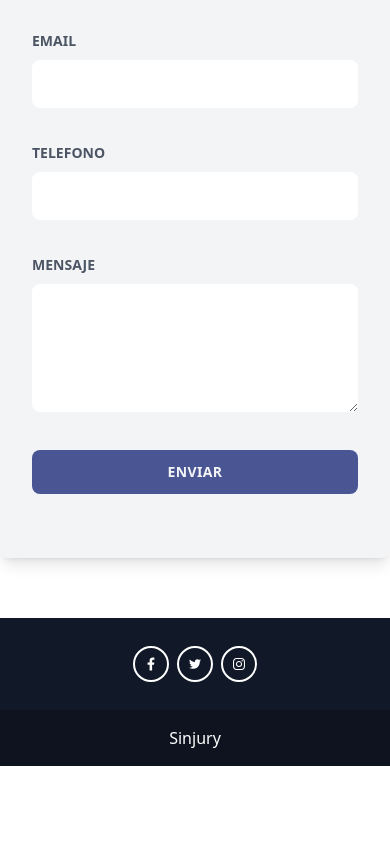
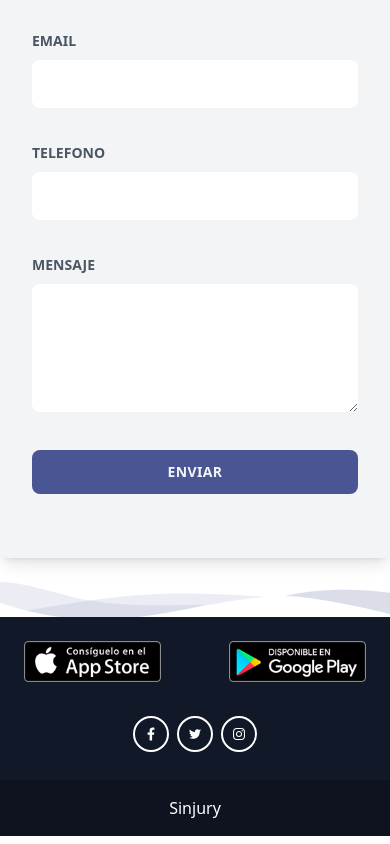
Before and after one commit to asiph-team/sinjury-landing, a Next.js app: page / in a window 390 px wide. Shown: the part 5831-6675 px from the top of the page. Before the commit the page ends 6605 px from the top, so only its background shows below. Built offline with nearby package versions, Linux system fonts and the light colour scheme.

Commit message:
fix: app stores , menu responsive

```diff
--- a/pages/index.tsx
+++ b/pages/index.tsx
@@ -45,6 +45,10 @@ const Home: NextPage = () => {
 
         <SeparatorBottom />
         <ContantSection />
+        <Separator
+          colorPrimary='#1b5e7d'
+          colorSecundary='#4a5593'
+        />
         <PageFooter />
 
       </div>
--- a/pages/sinjury.tsx
+++ b/pages/sinjury.tsx
@@ -22,7 +22,10 @@ const Sinjury: NextPage = () => {
         <Separator colorPrimary={''} colorSecundary={''} />
 
         <ResumenModelSinjury title="Modelo Sinjury"/>
-        <Separator colorPrimary={''} colorSecundary={''} />
+        <Separator
+          colorPrimary='#1b5e7d'
+          colorSecundary='#4a5593'
+        />
         <PageFooter></PageFooter>
 
       </div>
--- a/widgets/ResumenModelSinjury/index.tsx
+++ b/widgets/ResumenModelSinjury/index.tsx
@@ -11,6 +11,7 @@ import vigilancia_medica from "../../public/assets/img/medica.png"
 import supervisor from "../../public/assets/img/supervision.png"
 import training from "../../public/assets/img/trainings.png"
 import workstation from "../../public/assets/img/workstation.png"
+import { AnimationOnScroll } from "react-animation-on-scroll"
 
 interface Props {
   title: string;
@@ -18,7 +19,7 @@ interface Props {
 
 const ResumenModelSinjury = ({ title }: Props) => {
   return (
-    <section className="bg-white border-b py-8">
+    <section className="bg-white py-8">
       <div className="container max-w-5xl mx-auto m-8">
         <div className="my-10">
         <div className="w-full mb-4">
@@ -172,9 +173,26 @@ const ResumenModelSinjury = ({ title }: Props) => {
             <li className="text-gray-600 mb-5 mt-5">
               Establece planes para la mejora del desempeño global de tu empresa.
             </li>
-
           </ul>
         </div>
+        <div>
+          <div className="flex w-full  justify-center items-center">
+        <div className="w-4/5 p-6 mt-6">
+      <AnimationOnScroll
+    animateOnce={true}
+    duration={0.5}
+    animateIn="animate__slideInUp">
+                <div className="shadow-2xl rounded-lg">
+
+
+                <Image
+              src={indicadorGlobal}
+            />
+                          </div>
+        </AnimationOnScroll>
+      </div>
+        </div>
+      </div>
       </div>
     </section>
   )
--- a/widgets/pageFooter/index.tsx
+++ b/widgets/pageFooter/index.tsx
@@ -1,7 +1,25 @@
+
+import appStore from "../../public/assets/img/app_store.png"
+import playStore from "../../public/assets/img/google_play.png"
+import Image from 'next/image'
+
 const PageFooter = () => {
   return (
 <footer className="text-center bg-gray-900 text-white">
   <div className="w-100 px-6 pt-6">
+
+  <div className="flex justify-center mb-6">
+      <a href="#!" type="button" className="w-40 ">
+       <Image
+       src={appStore} />
+      </a>
+      <div className="w-20"></div>
+      <a href="#!" type="button" className="w-40 ">
+      <Image
+       src={playStore} />
+      </a>
+
+    </div>
     <div className="flex justify-center mb-6">
       <a href="#!" type="button" className="rounded-full border-2 border-white text-white leading-normal uppercase hover:bg-black hover:bg-opacity-5 focus:outline-none focus:ring-0 transition duration-150 ease-in-out w-9 h-9 m-1">
         <svg aria-hidden="true" focusable="false" data-prefix="fab" data-icon="facebook-f" className="w-2 h-full mx-auto" role="img" xmlns="http://www.w3.org/2000/svg" viewBox="0 0 320 512">
@@ -19,7 +37,6 @@ const PageFooter = () => {
           <path fill="currentColor" d="M224.1 141c-63.6 0-114.9 51.3-114.9 114.9s51.3 114.9 114.9 114.9S339 319.5 339 255.9 287.7 141 224.1 141zm0 189.6c-41.1 0-74.7-33.5-74.7-74.7s33.5-74.7 74.7-74.7 74.7 33.5 74.7 74.7-33.6 74.7-74.7 74.7zm146.4-194.3c0 14.9-12 26.8-26.8 26.8-14.9 0-26.8-12-26.8-26.8s12-26.8 26.8-26.8 26.8 12 26.8 26.8zm76.1 27.2c-1.7-35.9-9.9-67.7-36.2-93.9-26.2-26.2-58-34.4-93.9-36.2-37-2.1-147.9-2.1-184.9 0-35.8 1.7-67.6 9.9-93.9 36.1s-34.4 58-36.2 93.9c-2.1 37-2.1 147.9 0 184.9 1.7 35.9 9.9 67.7 36.2 93.9s58 34.4 93.9 36.2c37 2.1 147.9 2.1 184.9 0 35.9-1.7 67.7-9.9 93.9-36.2 26.2-26.2 34.4-58 36.2-93.9 2.1-37 2.1-147.8 0-184.8zM398.8 388c-7.8 19.6-22.9 34.7-42.6 42.6-29.5 11.7-99.5 9-132.1 9s-102.7 2.6-132.1-9c-19.6-7.8-34.7-22.9-42.6-42.6-11.7-29.5-9-99.5-9-132.1s-2.6-102.7 9-132.1c7.8-19.6 22.9-34.7 42.6-42.6 29.5-11.7 99.5-9 132.1-9s102.7-2.6 132.1 9c19.6 7.8 34.7 22.9 42.6 42.6 11.7 29.5 9 99.5 9 132.1s2.7 102.7-9 132.1z" />
         </svg>
       </a>
-
     </div>
   </div>
   <div className="text-center p-4" style={{backgroundColor: 'rgba(0, 0, 0, 0.2)'}}>
--- a/widgets/pageHeader/index.tsx
+++ b/widgets/pageHeader/index.tsx
@@ -5,6 +5,18 @@ interface Props {
   index: number
 }
 const PageHeader = ({index}:Props)  => {
+  const onclickMenu = () => {
+    const btn = document.getElementById('burger-button');
+    const isActive = btn!.classList.contains("hidden");
+    if(isActive){
+      btn!.classList.remove('hidden');
+
+    }
+    else {
+      btn!.classList.add('hidden');
+
+    }
+  }
   return (
     <nav id="header" className="fixed w-full z-30 top-0 gradient text-white">
       <div className="w-full container mx-auto flex flex-wrap items-center justify-between mt-0 py-2">
@@ -15,7 +27,9 @@ const PageHeader = ({index}:Props)  => {
           </a>
         </div>
         <div className="block lg:hidden pr-4">
-          <button id="nav-toggle" className="flex items-center p-1 text-white hover:text-gray-900 focus:outline-none focus:shadow-outline transform transition hover:scale-105 duration-300 ease-in-out">
+          <button
+          onClick={onclickMenu}
+          id="nav-toggle" className="flex items-center p-1 text-white hover:text-gray-900 focus:outline-none focus:shadow-outline transform transition hover:scale-105 duration-300 ease-in-out">
             <svg className="fill-current h-6 w-6" viewBox="0 0 20 20" xmlns="http://www.w3.org/2000/svg">
               <title>Menu</title>
               <path d="M0 3h20v2H0V3zm0 6h20v2H0V9zm0 6h20v2H0v-2z" />
@@ -23,7 +37,7 @@ const PageHeader = ({index}:Props)  => {
           </button>
         </div>
 
-        <div className="w-full flex-grow lg:flex lg:items-center lg:w-auto hidden mt-2 lg:mt-0 bg-white lg:bg-transparent text-black p-4 lg:p-0 z-20" id="nav-content">
+        <div id="burger-button" className="w-full flex-grow lg:flex lg:items-center lg:w-auto hidden mt-2 lg:mt-0 gradient lg:bg-transparent text-black p-4 lg:p-0 z-20" >
           <ul className="list-reset lg:flex justify-end flex-1 items-center">
             <HeaderTitle
               title='Inicio'
@@ -40,7 +54,7 @@ const PageHeader = ({index}:Props)  => {
 
           </ul>
           <Link href="/#contact">
-          <a  className="mx-auto lg:mx-0 hover:underline bg-white text-gray-800 font-bold rounded-full mt-4 lg:mt-0 py-4 px-8 shadow opacity-75 focus:outline-none focus:shadow-outline transform transition hover:scale-105 duration-300 ease-in-out">
+          <a  className="mx-auto lg:mx-0 hover:underline bg-white text-gray-800 font-bold rounded-full mt-4 lg:mt-0 py-2 px-8 shadow opacity-75 focus:outline-none focus:shadow-outline transform transition hover:scale-105 duration-300 ease-in-out">
             Solicita Tu Prueba
           </a>
           </Link>
@@ -48,8 +62,9 @@ const PageHeader = ({index}:Props)  => {
       </div>
       <hr className="border-b border-gray-100 opacity-25 my-0 py-0" />
     </nav>
+  )
 
-  )
+
 }
 
 export default PageHeader
```
Also changed, not shown: public/assets/img/app_store.png (added), public/assets/img/google_play.png (added).
